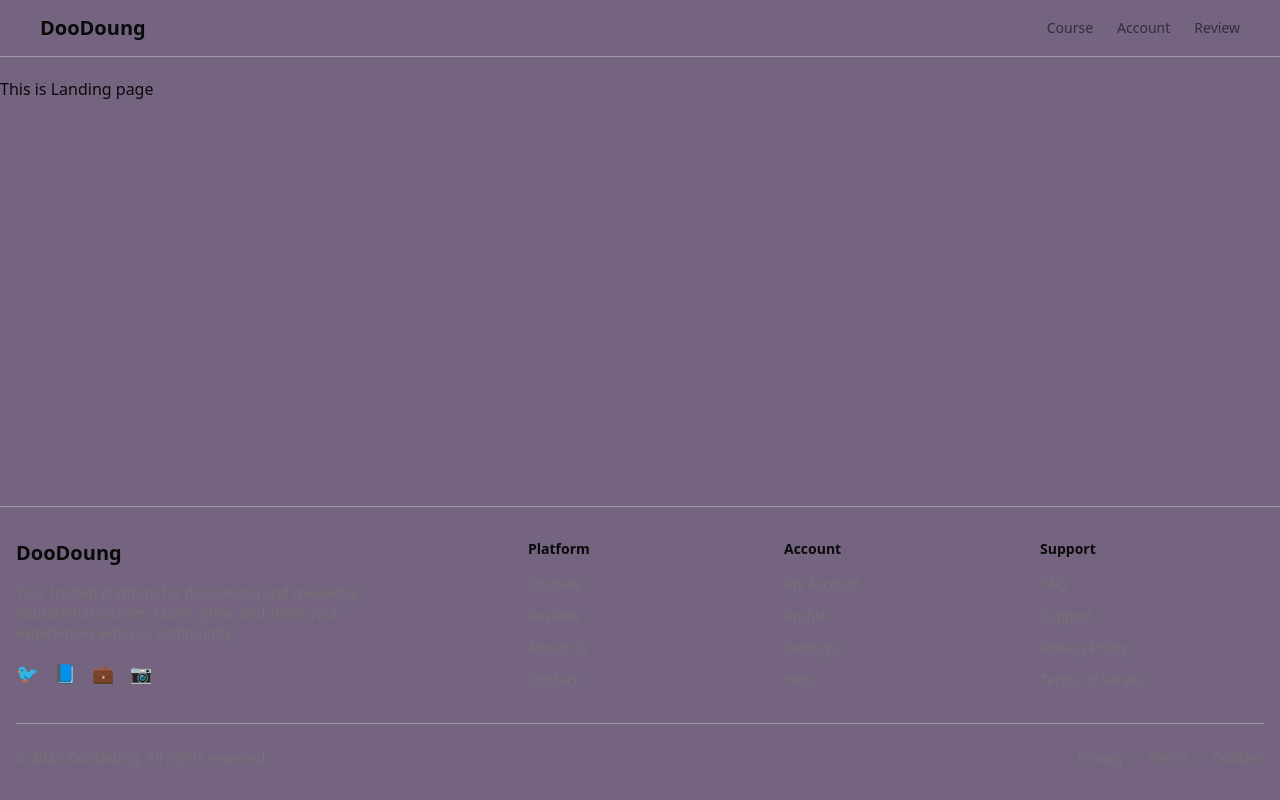
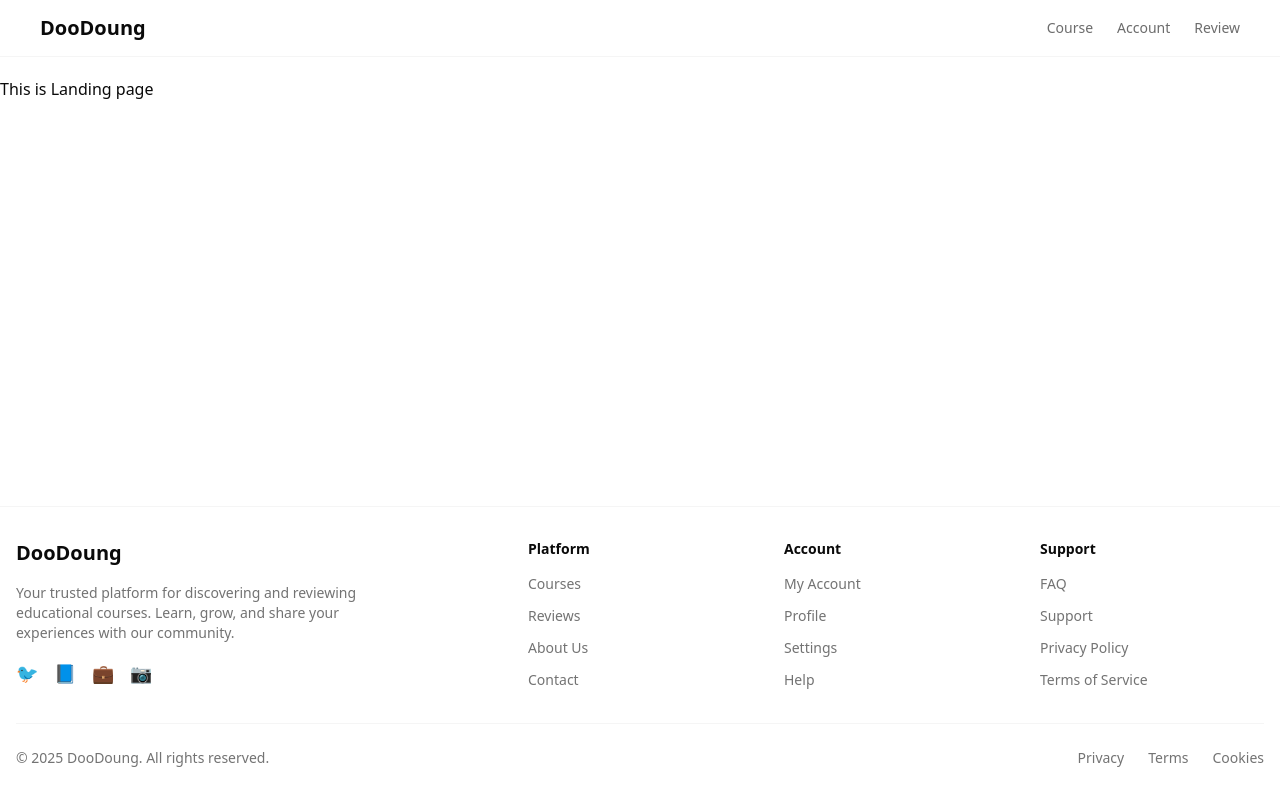
Before and after one commit to DooDoung/doo-doung-frontend, a Next.js app: page / in a window 1280 px wide. Built offline with nearby package versions, Linux system fonts and the light colour scheme.

Commit message:
chore: style color in index page

```diff
--- a/src/components/globalComponents/DefaultLayout.tsx
+++ b/src/components/globalComponents/DefaultLayout.tsx
@@ -59,7 +59,7 @@ export function DefaultLayout({
   contentClassName,
 }: DefaultLayoutProps) {
   return (
-    <div className={cn("flex min-h-screen flex-col", className)}>
+    <div className={cn("flex min-h-screen flex-col bg-white", className)}>
       {/* Header */}
       {includeHeader && <Header {...headerProps} />}
 
--- a/src/components/globalComponents/Footer.tsx
+++ b/src/components/globalComponents/Footer.tsx
@@ -58,7 +58,7 @@ export function Footer({ className }: FooterProps) {
 
   return (
     <footer
-      className={cn("border-border/40 bg-background mt-5 border-t", className)}
+      className={cn("border-border/40 mt-5 border-t bg-white", className)}
     >
       <div className="container mx-auto max-w-screen-2xl px-4 py-8">
         {/* Main Footer Content */}
```
